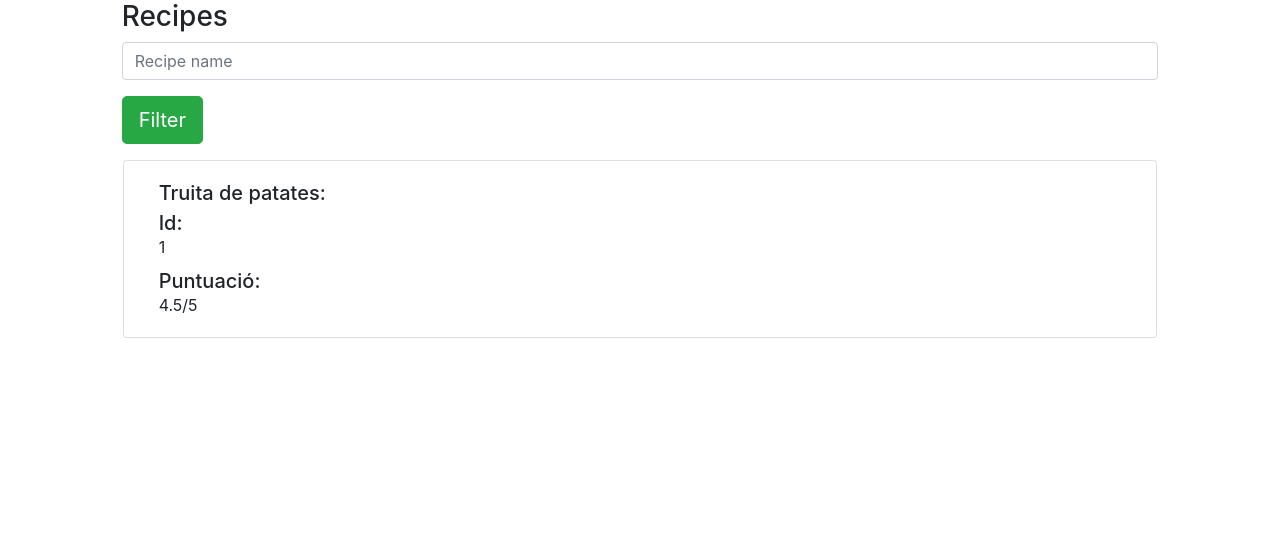
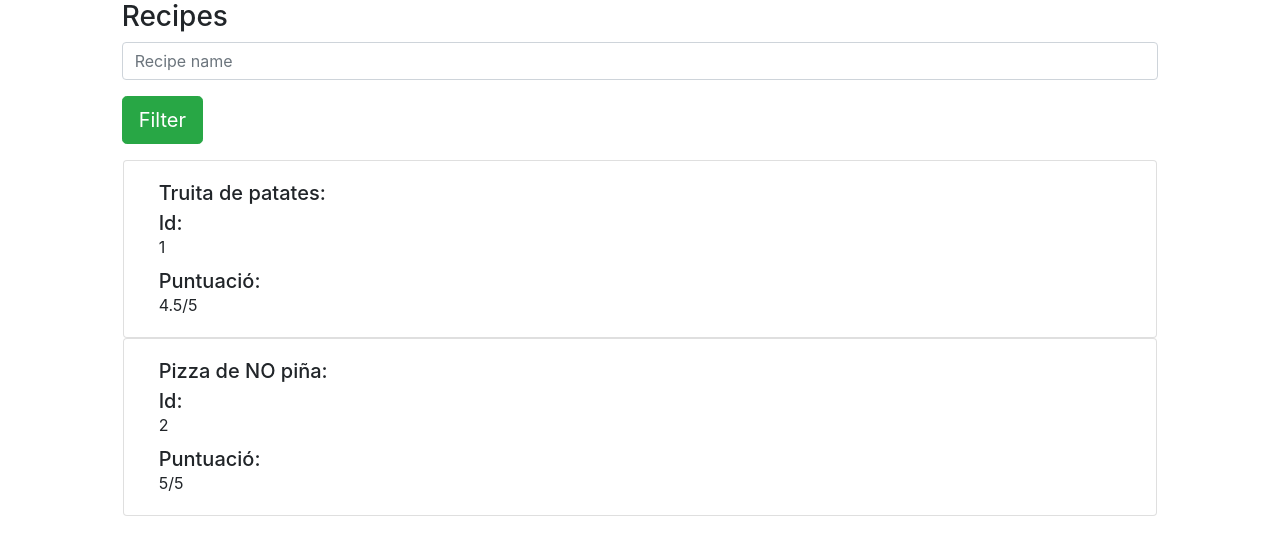
Before and after one commit to Menuing/menuing-admin-interface, an Angular app: page /recipes in a window 1280 px wide. Shown: the top 554 px of the page. Built offline with nearby package versions, Linux system fonts and the light colour scheme.

Commit message:
ended the listing

```diff
--- a/src/app/recipe/recipe-check/recipe-check.component.html
+++ b/src/app/recipe/recipe-check/recipe-check.component.html
@@ -22,6 +22,17 @@
 
         <h5 class="card-subtitle">Puntuació:</h5>
         <p class="card-text">4.5/5</p>
+      </div>
+    </div>
+    <div class="card col-md-12">
+      <div class="card-body">
+        <h5 class="card-title">Pizza de NO piña:</h5>
+
+        <h5 class="card-subtitle">Id:</h5>
+        <p class="card-text">2</p>
+
+        <h5 class="card-subtitle">Puntuació:</h5>
+        <p class="card-text">5/5</p>
       </div>
     </div>
 </div>
```
